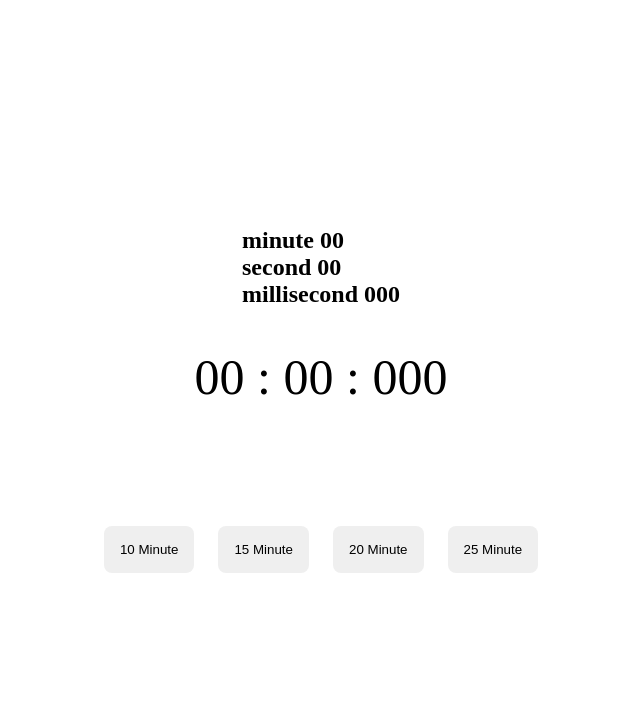
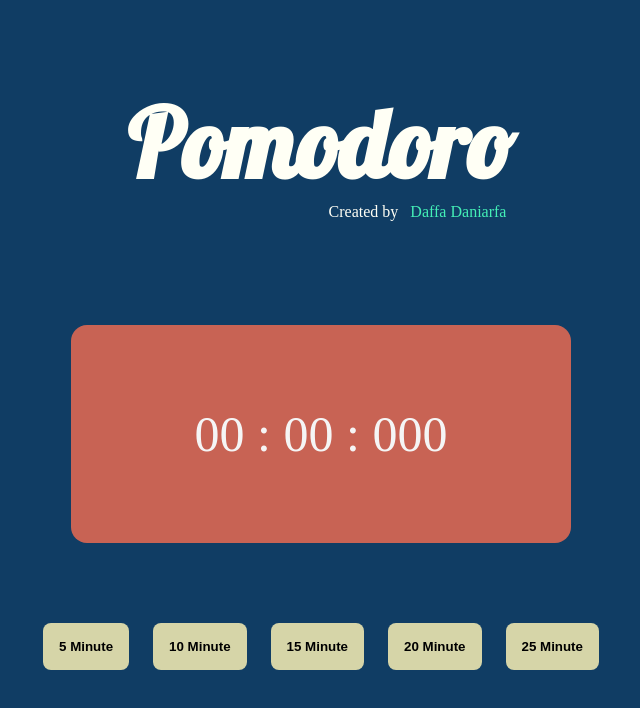
Before and after one commit to daniarfadd/pomodoro-react-app, a React (Vite) app: page / in a window 1280 px wide. Shown: the top 708 px of the page, without its empty margins (319-959 px from the left). Built offline with nearby package versions, Linux system fonts and the light colour scheme.

Commit message:
complete the styling and add sound notif

```diff
--- a/index.html
+++ b/index.html
@@ -1,13 +1,19 @@
 <!DOCTYPE html>
 <html lang="en">
+
 <head>
   <meta charset="UTF-8" />
   <!-- <link rel="icon" type="image/svg+xml" href="/vite.svg" /> -->
+  <link rel="preconnect" href="https://fonts.googleapis.com">
+  <link rel="preconnect" href="https://fonts.gstatic.com" crossorigin>
+  <link href="https://fonts.googleapis.com/css2?family=Lobster&display=swap" rel="stylesheet">
   <meta name="viewport" content="width=device-width, initial-scale=1.0" />
   <title>Pomodoro App</title>
 </head>
+
 <body>
   <div id="root"></div>
   <script type="module" src="/src/main.jsx"></script>
 </body>
+
 </html>
--- a/src/App.css
+++ b/src/App.css
@@ -10,11 +10,27 @@
   align-items: center;
   height: 100vh;
   flex-direction: column;
+  background-color: #103d64;
+}
+
+.title {
+  color: #FFFFF5;
+  text-align: end;
+}
+
+.title > h1 {
+  font-size: 6rem;
+  font-family: 'Lobster', cursive;
+  color: #FFFFF5;
 }
 
 .timer {
   font-size: 50px;
-  margin: 2.5rem 0;
+  color: whitesmoke;
+  padding: 5rem;
+  border-radius: 1rem;
+  width: 500px;
+  text-align: center;
 }
 
 .timer--button {
@@ -27,8 +43,36 @@ button {
   padding: 1rem;
   border: none;
   border-radius: 0.5rem;
+  font-weight: bold;
+  background-color: #D6D5A8;
+  color: black;
+  transition: box-shadow ease-in-out 0.3s;
+  cursor: pointer;
+  margin-bottom: 3rem;
 }
 
 button:hover {
-  background-color: thistle;
+  box-shadow: 0 0 15px #FFFFF5;
 }
+
+.break--message {
+  color: wheat;
+  font-size: x-large;
+  text-transform: uppercase;
+  margin-top: 5rem;
+  margin-bottom: 1.5rem;
+}
+
+a {
+  text-decoration: none;
+  color: rgb(68, 239, 182);
+  margin: 0.25rem;
+  padding: 0.25rem;
+  transition: color .3s ease-in-out, box-shadow .3s ease-in-out;
+  box-shadow: inset 0 0 0 0 #816797;
+}
+
+a:hover {
+  box-shadow: inset 100px 0 0 0 #816797;
+  color: whitesmoke;
+}
--- a/src/App.jsx
+++ b/src/App.jsx
@@ -12,6 +12,10 @@ function App() {
 
   const [timer, setTimer] = useState(0)
 
+  const styles = {
+    backgroundColor: breakMessage ? "#8fad4f" : "#c86354"
+  }
+
 
   let minuteTime = minute < 10 ? `0${minute}` : minute
   let secondTime = second < 10 ? `0${second}` : second
@@ -21,14 +25,17 @@ function App() {
 
 
   function timerHandler(time) {
+    if(breakMessage) {
+      setBreakMessage(prevCon => !prevCon)
+    }
+    setTimer(time)
+
     setStart(prevStart => !prevStart)
-    setSecond(time)
-    setTimer(time)
+
+    setSecond(0)
     setMilliSecond(9)
-    // setMinute(time)
+    setMinute(time)
   }
-
-
 
   useEffect(() => {
 
@@ -46,9 +53,11 @@ function App() {
               // ini kalau 0 semuah
 
               let minute = breakMessage ? timer : 5
-              // setMinute(minute)
-              setSecond(minute)
-              setMilliSecond(999)
+
+              let audio = breakMessage ? "audio-start" : "audio-end"
+              document.getElementById(audio).play()
+              setMinute(minute)
+              setMilliSecond(9)
               setBreakMessage(prevCon => !prevCon)
 
             }
@@ -69,17 +78,25 @@ function App() {
   }, [millisecond])
 
 
+
   return (
     <div className="App">
 
-      <div>
-        <h2>minute {minuteTime}</h2>
-        <h2>second {secondTime}</h2>
-        <h2>millisecond {milliTime}</h2>
-        {breakMessage && <h1>Istirahat Boss!!</h1>}
+      {/* this audio for background sound */}
+      <audio id='audio-end' src= "../assets/sound/notif.mp3" controls style={{display: "none"}}></audio>
+      <audio id='audio-start' src="../assets/sound/notif_start.mp3" controls style={{display: "none"}}></audio>
+
+      <div className='title'>
+        <h1>Pomodoro</h1>
+        Created by <a href="https://daffa-link-bio.vercel.app" target="_blank">Daffa Daniarfa</a>
       </div>
 
-      <div className="timer">
+
+      <div className='break--message'>
+        {breakMessage && <h1>time for a break !</h1>}
+      </div>
+
+      <div className="timer" style={styles}>
         <span id="minute"> {minuteTime} </span>
         :
         <span id="second"> {secondTime} </span>
@@ -88,6 +105,7 @@ function App() {
       </div>
 
       <div className="timer--button">
+        <button onClick={() => timerHandler(5)}>5 Minute</button>
         <button onClick={() => timerHandler(10)}>10 Minute</button>
         <button onClick={() => timerHandler(15)}>15 Minute</button>
         <button onClick={() => timerHandler(20)}>20 Minute</button>
```
Also changed, not shown: 2 other files (tests, documents, lock files or other folders). Lines whose indentation alone changed are shown as unchanged.
